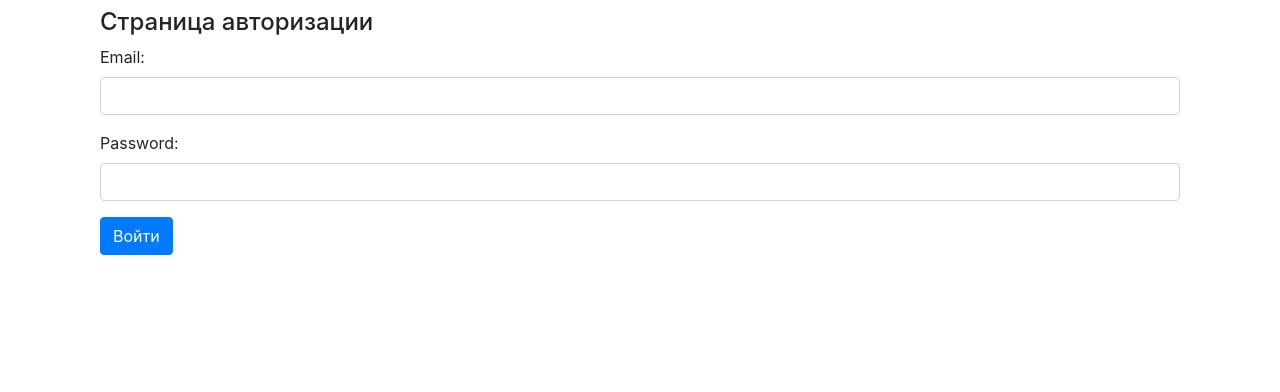
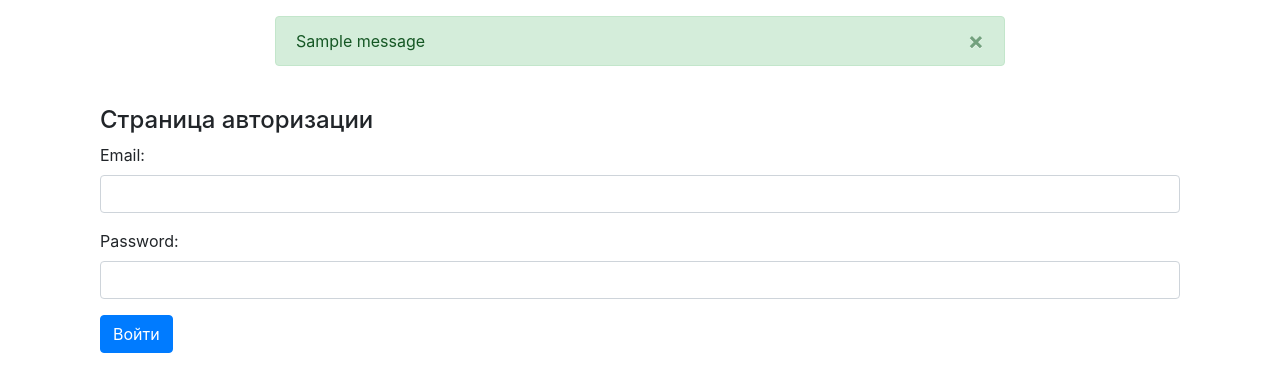
Before and after one commit to andreichernyshov/old_jobs_parser, a Django app: page /accounts/login/ in a window 1280 px wide. Shown: the part 56-448 px from the top of the page. Run offline with Django 3.2, Linux system fonts and the light colour scheme; tables that the repository leaves empty hold one stand-in row (values such as "Sample post"); one stand-in notice (Sample message) is shown.

Commit message:
some widgets...

```diff
--- a/accounts/views.py
+++ b/accounts/views.py
@@ -1,6 +1,7 @@
 from django.shortcuts import render, redirect
 from django.contrib.auth import authenticate, login
 from django.contrib.auth import logout, get_user_model
+from django.contrib import messages
 
 from .forms import UserLoginForm, UserRegistrationForm, UserUpdateForm
 
@@ -30,6 +31,7 @@ def register_view(request):
         new_user = form.save(commit=False)
         new_user.set_password(form.cleaned_data['password'])
         new_user.save()
+        messages.success(request, 'Пользователь создан.')
         return render(request, 'accounts/register_done.html', {'new_user': new_user})
     return render(request, 'accounts/register.html', {'form': form})
 
@@ -45,6 +47,7 @@ def update_view(request):
                 user.language = data['language']
                 user.send_email = data['send_email']
                 user.save()
+                messages.success(request, 'Данные изменены.')
                 return redirect('accounts:update')
         form = UserUpdateForm(
             initial={'city': user.city, 'language': user.language, 'send_email': user.send_email})
@@ -59,4 +62,5 @@ def delete_view(request):
         if request.method == 'POST':
             qs = User.objects.get(pk=user.pk)
             qs.delete()
+            messages.error(request, 'Пользователь удален.')
     return redirect('home')
--- a/templates/base.html
+++ b/templates/base.html
@@ -49,6 +49,32 @@
     </nav>
   </div>
 <div class="container">
+  <div class="row">
+    <div class="col-8 mx-auto my-3">
+      {% if messages %}
+            {% for message in messages %}
+            {% if message.level == DEFAULT_MESSAGE_LEVELS.ERROR %}
+              <div class="alert alert-danger alert-dismissible fade show" role="alert">
+              {{ message }}
+                <button type="button" class="close" data-dismiss="alert" aria-label="Close">
+                <span aria-hidden="true">&times;</span>
+                </button>
+              </div>
+            {% else %}
+            <div class="alert alert-success alert-dismissible fade show" role="alert">
+              {{ message }}
+              <button type="button" class="close" data-dismiss="alert" aria-label="Close">
+                <span aria-hidden="true">&times;</span>
+              </button>
+            </div>
+            {% endif %}
+
+            {% endfor %}
+        {% endif %}
+    </div>
+  </div>
+</div>
+<div class="container">
 {% block content %}{% endblock %}
 </div>
 <script src="https://code.jquery.com/jquery-3.5.1.slim.min.js" integrity="sha384-DfXdz2htPH0lsSSs5nCTpuj/zy4C+OGpamoFVy38MVBnE+IbbVYUew+OrCXaRkfj" crossorigin="anonymous"></script>
```
